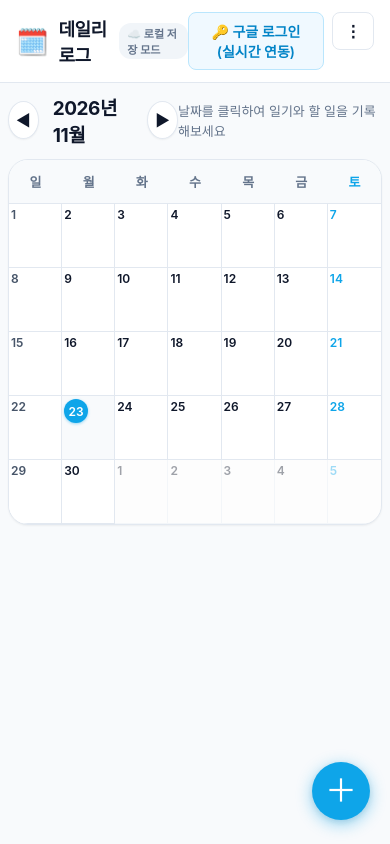
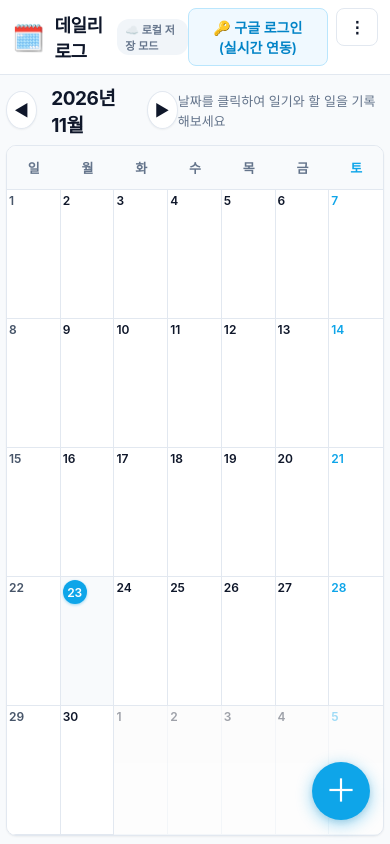
Before and after one commit to 2026jiwon1214/exe1, a plain HTML site: page index.html in a window 390 px wide. Drawn offline with Linux system fonts and the light colour scheme; no server answers; a web font is replaced by a local one.

Commit message:
feat: 모든 화면 크기에서 달력 100% 꽉차게 - dvh 반응형 레이아웃

```diff
--- a/index.html
+++ b/index.html
@@ -61,6 +61,7 @@
       background-color: var(--bg-page);
       color: var(--text-main);
       height: 100vh;
+      height: 100dvh; /* 모바일 주소창 포함 정확한 뷰포트 */
       display: flex;
       flex-direction: column;
       overflow: hidden;
@@ -74,8 +75,7 @@
       display: flex;
       justify-content: space-between;
       align-items: center;
-      position: sticky;
-      top: 0;
+      flex-shrink: 0; /* 헤더 높이 고정 */
       z-index: 10;
     }
 
@@ -1029,29 +1029,32 @@
       .logo-title {
         font-size: 18px;
       }
-      /* 모바일에서는 스크롤 가능하게 (전체화면 고정 해제) */
+      /* 모바일에서도 전체화면 꽉차게 */
       body {
-        height: auto;
-        min-height: 100vh;
-        overflow: auto;
+        height: 100vh;
+        height: 100dvh;
+        overflow: hidden;
       }
       main {
         margin: 0 auto;
-        padding: 10px 8px;
-        overflow: visible;
-        display: block;
+        padding: 8px 6px;
       }
       .calendar-container {
-        flex: unset;
-        display: block;
-      }
-      .days-grid {
-        flex: unset;
-        grid-auto-rows: auto;
+        border-radius: 10px;
+      }
+      .calendar-header {
+        margin-bottom: 8px;
+      }
+      .current-month-text {
+        font-size: 18px;
       }
     }
 
     @media (max-width: 640px) {
+      /* 헤더 높이 최소화 */
+      header {
+        padding: 8px 12px;
+      }
       /* 바텀 시트 (Bottom Sheet) */
       .modal-overlay {
         align-items: flex-end;
@@ -1086,7 +1089,6 @@
         width: 100%;
       }
       .day-cell {
-        min-height: 64px;
         padding: 3px 2px;
         overflow: hidden;
         min-width: 0;
```
